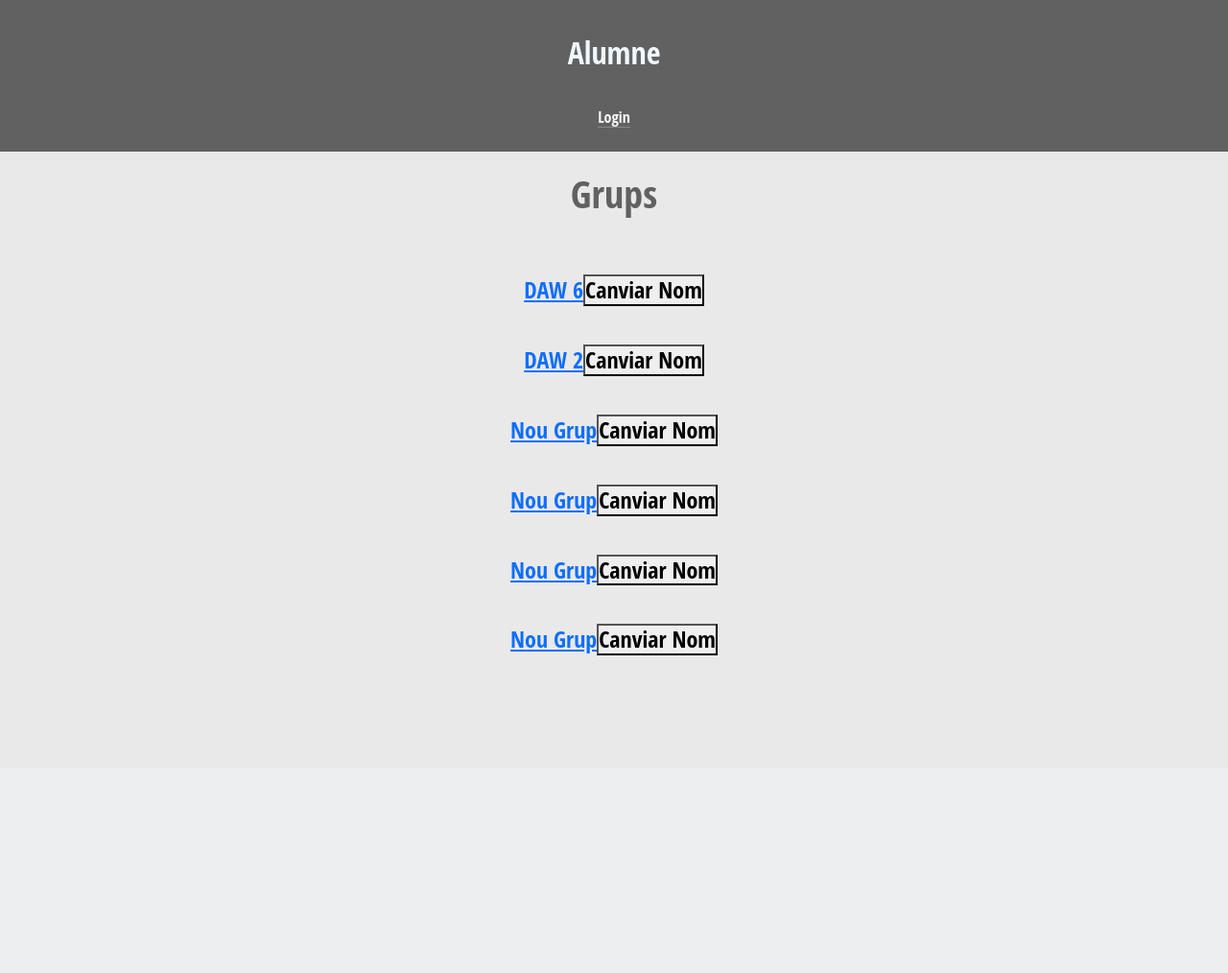
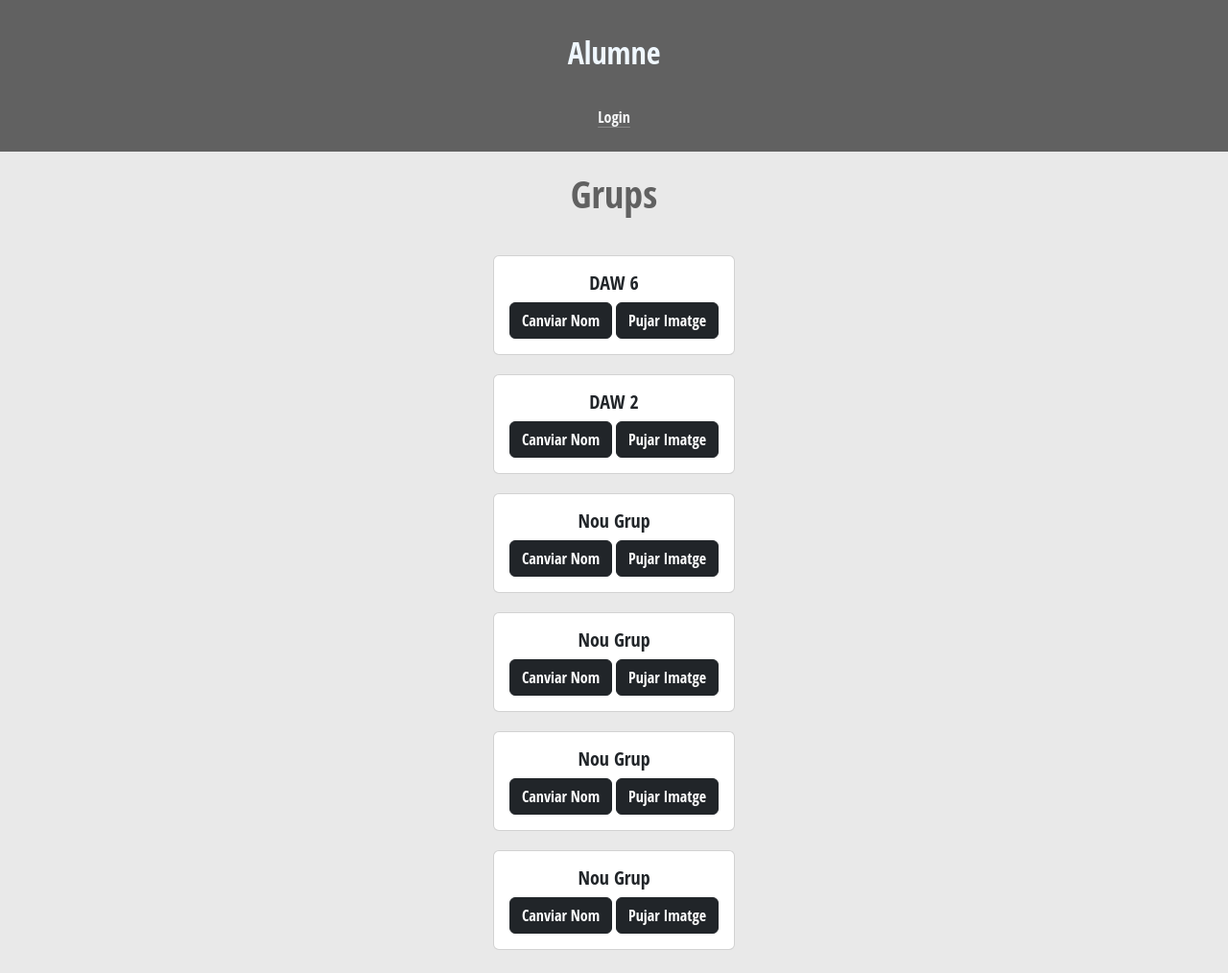
Before and after one commit to adrigd03/Projecte-Activitat-cohesio, a PHP site: page /Controlador/edicioGrups.php in a window 1280 px wide. Shown: the whole page at 96% size. Before the commit the page ends 683 px from the top, so only its background shows below. Run offline with PHP 8.4, Linux system fonts and the light colour scheme; the visitor is signed in with stand-in values (Sample User, id 1); data comes from the database, SQL or seed files in the repository.

Commit message:
edicioGrups

```diff
--- a/Vista/edicioGrups.vista.php
+++ b/Vista/edicioGrups.vista.php
@@ -1,7 +1,7 @@
-
 <!-- Paras Navlani -->
 <!DOCTYPE html>
 <html lang="en">
+
 <head>
   <meta charset="UTF-8">
   <meta name="viewport" content="width=device-width, user-scalable=no, initial-scale=1.0, maximum-scale=1.0, minimum-scale=1.0">
@@ -9,9 +9,10 @@
   <link href="https://cdn.jsdelivr.net/npm/bootstrap@5.3.3/dist/css/bootstrap.min.css" rel="stylesheet" integrity="sha384-QWTKZyjpPEjISv5WaRU9OFeRpok6YctnYmDr5pNlyT2bRjXh0JMhjY6hW+ALEwIH" crossorigin="anonymous">
   <link rel="stylesheet" href="../Estils/estils.css">
   <script src="https://code.jquery.com/jquery-3.6.3.min.js"></script>
-  <script defer src="../Vista/grups.js"></script>
+
   <title>Inici</title>
 </head>
+
 <body>
 
 
@@ -19,10 +20,14 @@
   <!--Opcions -->
   <div class="contenidor">
     <h1>Grups</h1>
-    <?php foreach ($grups as $grup): ?>
-    <div class="grup" id="<?php echo($grup['id']) ?>">
+    <?php foreach ($grups as $grup) : ?>
+      <div class="card grup" id="<?php echo ($grup['id']) ?>">
         <div class="card-body">
-    <h4 class="card-title"><?php echo ("<a href='../Controlador/afegir.php?id=".$grup['id']."'>".$grup['nom']."</a>");?><button hidden class="eliminar">Eliminar</button><button class="canviar">Canviar Nom</button><button class="guardar" hidden>Guardar </button> </h4>
+          <h5 class="card-title text-center"><?php echo ($grup['nom']); ?></h5>
+          <button class="btn btn-dark">Canviar Nom</button>
+
+          <label for="files" class="btn btn-dark">Pujar Imatge</label>
+          <input id="files" hidden type="file" accept="image/*">
         </div>
       </div>
     <?php endforeach; ?>
@@ -35,4 +40,5 @@
 
 
 </body>
+
 </html>
--- a/Vista/mapa.js
+++ b/Vista/mapa.js
@@ -39,7 +39,7 @@ async function crearMapa(divMap, goMaps,geoX,geoY) {
 
     // Create the initial InfoWindow.
     infoWindow = new google.maps.InfoWindow({
-        content: "Click the map to get Lat/Lng!",
+        content: "Click en el mapa per afegir les coordenades!",
         position: latLng,
     });
 
```
Lines whose indentation alone changed are shown as unchanged.
